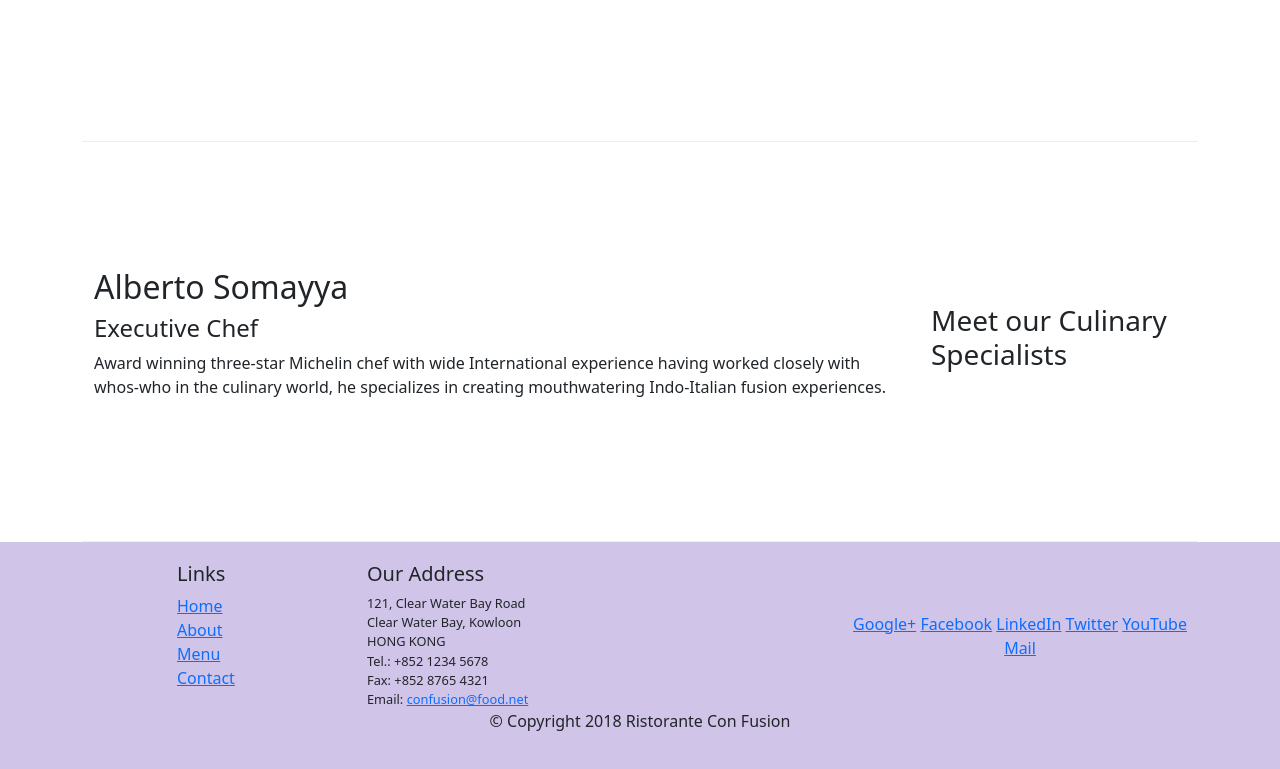
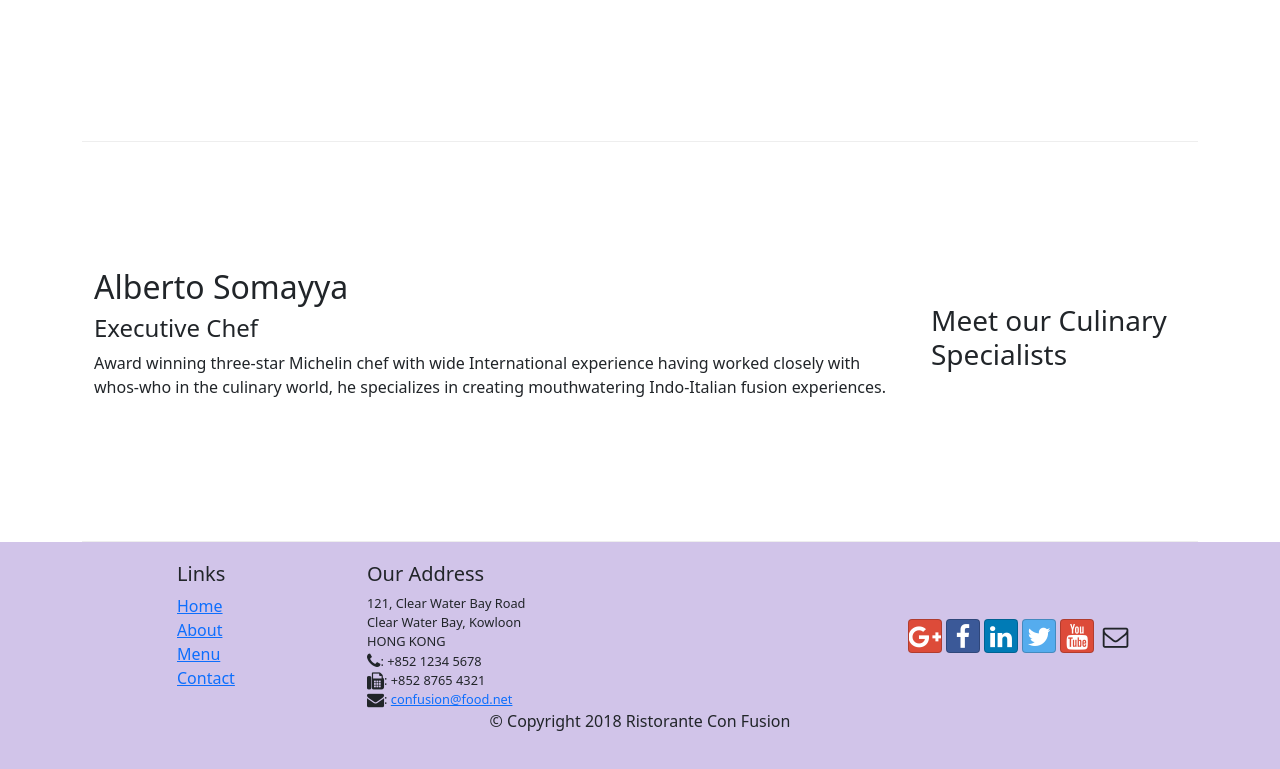
Before and after one commit to BorhaneddineHamadou/Bootstrap, a website: page index.html in a window 1280 px wide. Shown: the part 992-1761 px from the top of the page. Drawn offline with nearby package versions, Linux system fonts and the light colour scheme.

Commit message:
icon fonts

```diff
--- a/index.html
+++ b/index.html
@@ -9,6 +9,8 @@
 
      <!-- Bootstrap CSS -->
      <link rel="stylesheet" href="node_modules/bootstrap/dist/css/bootstrap.min.css">
+     <link rel="stylesheet" href="node_modules/font-awesome/css/font-awesome.min.css">
+     <link rel="stylesheet" href="node_modules/bootstrap-social/bootstrap-social.css">
      <link rel="stylesheet" href="css/styles.css">
      <title>Ristorante Con Fusion</title>
 </head>
@@ -22,10 +24,10 @@
             <a class="navbar-brand me-auto" href="#">Restorante Con Fusion</a>
             <div class="collapse navbar-collapse" id="Navbar">
                 <ul class="navbar-nav me-auto">
-                    <li class="nav-item"><a class="nav-link active" href="#">Home</a></li>
-                    <li class="nav-item"><a class="nav-link" href="aboutus.html">About</a></li>
-                    <li class="nav-item"><a class="nav-link" href="#">Menu</a></li>
-                    <li class="nav-item"><a class="nav-link" href="#">Contact</a></li>
+                    <li class="nav-item"><a class="nav-link active" href="#"><span class="fa fa-home fa-lg"></span> Home</a></li>
+                    <li class="nav-item"><a class="nav-link" href="aboutus.html"><span class="fa fa-info fa-lg"></span> About</a></li>
+                    <li class="nav-item"><a class="nav-link" href="#"><span class="fa fa-list fa-lg"></span> Menu</a></li>
+                    <li class="nav-item"><a class="nav-link" href="#"><span class="fa fa-address-card fa-lg"></span> Contact</a></li>
                 </ul>
             </div>
        </div>
@@ -95,19 +97,19 @@
 		              121, Clear Water Bay Road<br>
 		              Clear Water Bay, Kowloon<br>
 		              HONG KONG<br>
-		              Tel.: +852 1234 5678<br>
-		              Fax: +852 8765 4321<br>
-		              Email: <a href="mailto:confusion@food.net">confusion@food.net</a>
+		              <i class="fa fa-phone fa-lg"></i>: +852 1234 5678<br>
+		              <i class="fa fa-fax fa-lg"></i>: +852 8765 4321<br>
+		              <i class="fa fa-envelope fa-lg"></i>: <a href="mailto:confusion@food.net">confusion@food.net</a>
 		           </address>
                 </div>
                 <div class="col-12 col-sm-4 align-self-center">
                     <div class="text-center">
-                        <a href="http://google.com/+">Google+</a>
-                        <a href="http://www.facebook.com/profile.php?id=">Facebook</a>
-                        <a href="http://www.linkedin.com/in/">LinkedIn</a>
-                        <a href="http://twitter.com/">Twitter</a>
-                        <a href="http://youtube.com/">YouTube</a>
-                        <a href="mailto:">Mail</a>
+                        <a class="btn btn-social-icon btn-google" href="http://google.com/+"><i class="fa fa-google-plus fa-lg"></i></a>
+                        <a class="btn btn-social-icon btn-facebook" href="http://www.facebook.com/profile.php?id="><i class="fa fa-facebook fa-lg"></i></a>
+                        <a class="btn btn-social-icon btn-linkedin" href="http://www.linkedin.com/in/"><i class="fa fa-linkedin fa-lg"></i></a>
+                        <a class="btn btn-social-icon btn-twitter" href="http://twitter.com/"><i class="fa fa-twitter fa-lg"></i></a>
+                        <a class="btn btn-social-icon btn-google" href="http://youtube.com/"><i class="fa fa-youtube fa-lg"></i></a>
+                        <a class="btn btn-social-icon" href="mailto:"><i class="fa fa-envelope-o fa-lg"></i></a>
                     </div>
                 </div>
            </div>
--- a/package.json
+++ b/package.json
@@ -15,6 +15,8 @@
   },
   "dependencies": {
     "bootstrap": "^5.0.0-beta2",
+    "bootstrap-social": "^5.1.1",
+    "font-awesome": "^4.7.0",
     "jquery": "^3.3.1",
     "popper.js": "^1.12.9"
   }
```
Also changed, not shown: aboutus.html (+15 -13 lines), 1 other file.
